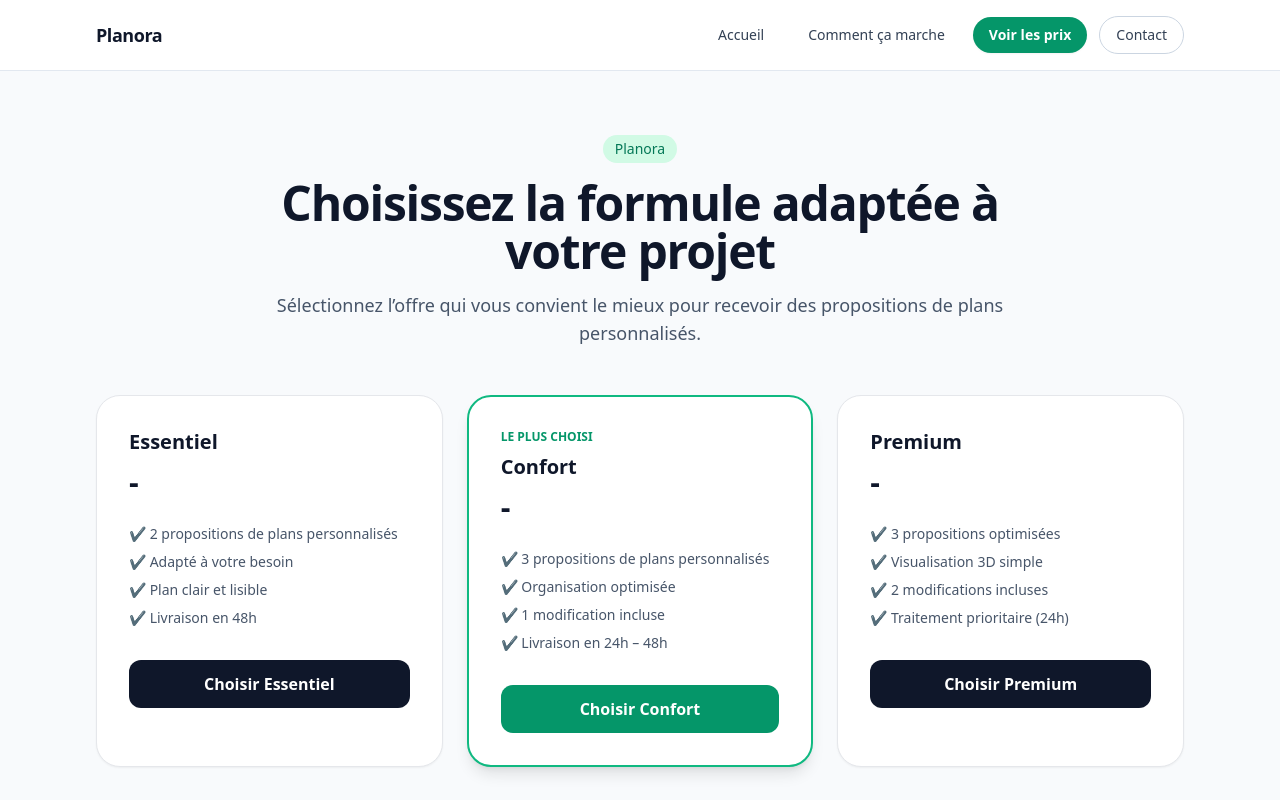
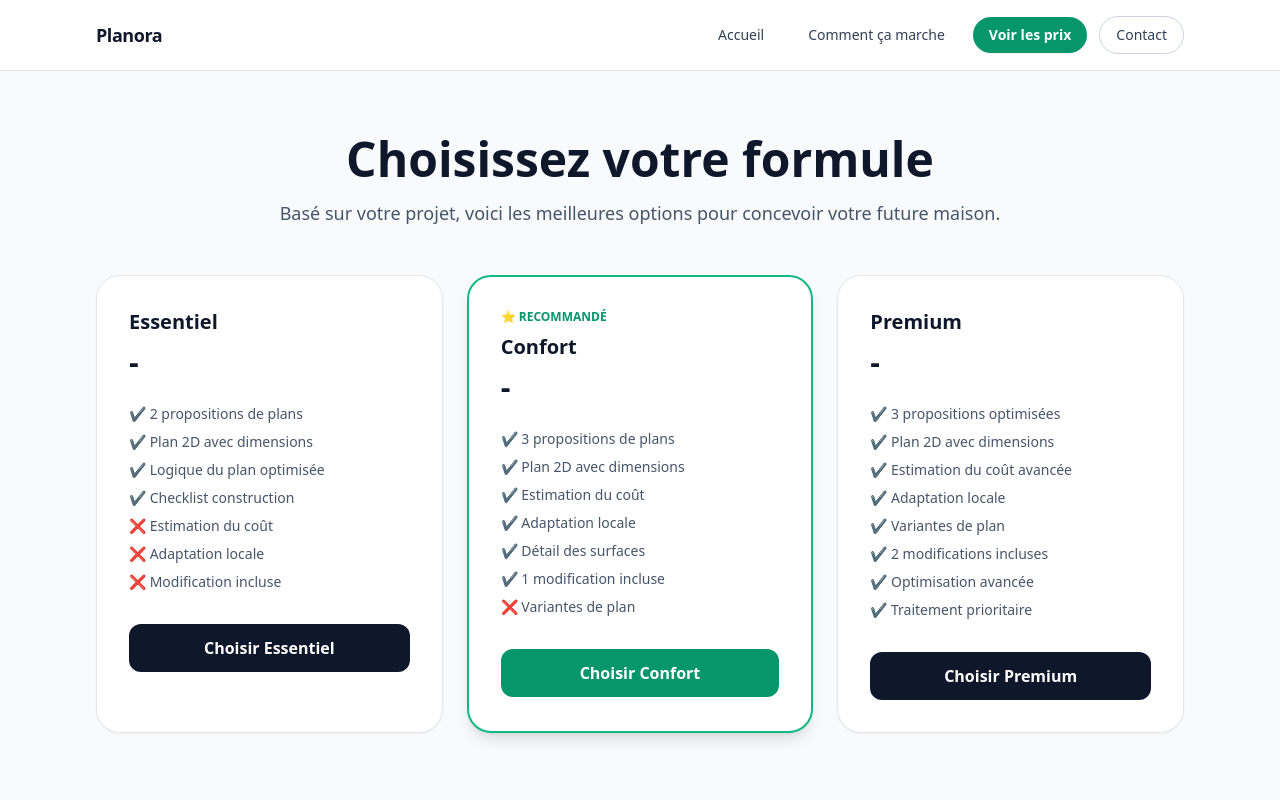
Before and after one commit to Sorel91/plan-africa-app, a Next.js app: page /offers in a window 1280 px wide. Shown: the top 800 px of the page. Built offline with nearby package versions, Linux system fonts and the light colour scheme; no server answers; the database is empty.

Commit message:
Update page.js

```diff
--- a/app/offers/page.js
+++ b/app/offers/page.js
@@ -62,64 +62,68 @@ export default function OffersPage() {
   return (
     <main className="min-h-screen bg-slate-50 text-slate-900">
       <section className="mx-auto max-w-6xl px-6 py-12 lg:px-8 lg:py-16">
+
+        {/* HEADER */}
         <div className="mx-auto max-w-3xl text-center">
-          <span className="inline-flex rounded-full bg-emerald-100 px-3 py-1 text-sm font-medium text-emerald-700">
-            Planora
-          </span>
-
-          <h1 className="mt-4 text-4xl font-bold tracking-tight sm:text-5xl">
-            Choisissez la formule adaptée à votre projet
+          <h1 className="text-4xl font-bold sm:text-5xl">
+            Choisissez votre formule
           </h1>
 
           <p className="mt-4 text-lg text-slate-600">
-            Sélectionnez l’offre qui vous convient le mieux pour recevoir des
-            propositions de plans personnalisés.
+            Basé sur votre projet, voici les meilleures options pour concevoir votre future maison.
           </p>
         </div>
 
-        {/* OFFRES D'ABORD */}
+        {/* OFFRES */}
         <div className="mt-12 grid gap-6 lg:grid-cols-3">
+
           {/* ESSENTIEL */}
           <div className="rounded-3xl border bg-white p-8 shadow-sm">
             <h3 className="text-xl font-semibold">{basic?.label || "Essentiel"}</h3>
             <p className="mt-2 text-3xl font-bold">{euro(basic?.amount)}</p>
 
             <ul className="mt-6 space-y-2 text-sm text-slate-600">
-              <li>✔ 2 propositions de plans personnalisés</li>
-              <li>✔ Adapté à votre besoin</li>
-              <li>✔ Plan clair et lisible</li>
-              <li>✔ Livraison en 48h</li>
+              <li>✔ 2 propositions de plans</li>
+              <li>✔ Plan 2D avec dimensions</li>
+              <li>✔ Logique du plan optimisée</li>
+              <li>✔ Checklist construction</li>
+              <li>❌ Estimation du coût</li>
+              <li>❌ Adaptation locale</li>
+              <li>❌ Modification incluse</li>
             </ul>
 
             <button
               onClick={() => handleCheckout("basic")}
-              className="mt-8 w-full rounded-xl bg-slate-900 px-4 py-3 font-semibold text-white hover:bg-slate-800"
+              className="mt-8 w-full rounded-xl bg-slate-900 px-4 py-3 text-white font-semibold hover:bg-slate-800"
             >
-              Choisir {basic?.label || "Essentiel"}
+              Choisir Essentiel
             </button>
           </div>
 
           {/* CONFORT */}
           <div className="rounded-3xl border-2 border-emerald-500 bg-white p-8 shadow-lg">
             <div className="mb-2 text-xs font-semibold text-emerald-600">
-              LE PLUS CHOISI
+              ⭐ RECOMMANDÉ
             </div>
 
             <h3 className="text-xl font-semibold">{standard?.label || "Confort"}</h3>
             <p className="mt-2 text-3xl font-bold">{euro(standard?.amount)}</p>
 
             <ul className="mt-6 space-y-2 text-sm text-slate-600">
-              <li>✔ 3 propositions de plans personnalisés</li>
-              <li>✔ Organisation optimisée</li>
+              <li>✔ 3 propositions de plans</li>
+              <li>✔ Plan 2D avec dimensions</li>
+              <li>✔ Estimation du coût</li>
+              <li>✔ Adaptation locale</li>
+              <li>✔ Détail des surfaces</li>
               <li>✔ 1 modification incluse</li>
-              <li>✔ Livraison en 24h – 48h</li>
+              <li>❌ Variantes de plan</li>
             </ul>
 
             <button
               onClick={() => handleCheckout("standard")}
-              className="mt-8 w-full rounded-xl bg-emerald-600 px-4 py-3 font-semibold text-white hover:bg-emerald-700"
+              className="mt-8 w-full rounded-xl bg-emerald-600 px-4 py-3 text-white font-semibold hover:bg-emerald-700"
             >
-              Choisir {standard?.label || "Confort"}
+              Choisir Confort
             </button>
           </div>
 
@@ -130,67 +134,38 @@ export default function OffersPage() {
 
             <ul className="mt-6 space-y-2 text-sm text-slate-600">
               <li>✔ 3 propositions optimisées</li>
-              <li>✔ Visualisation 3D simple</li>
+              <li>✔ Plan 2D avec dimensions</li>
+              <li>✔ Estimation du coût avancée</li>
+              <li>✔ Adaptation locale</li>
+              <li>✔ Variantes de plan</li>
               <li>✔ 2 modifications incluses</li>
-              <li>✔ Traitement prioritaire (24h)</li>
+              <li>✔ Optimisation avancée</li>
+              <li>✔ Traitement prioritaire</li>
             </ul>
 
             <button
               onClick={() => handleCheckout("premium")}
-              className="mt-8 w-full rounded-xl bg-slate-900 px-4 py-3 font-semibold text-white hover:bg-slate-800"
+              className="mt-8 w-full rounded-xl bg-slate-900 px-4 py-3 text-white font-semibold hover:bg-slate-800"
             >
-              Choisir {premium?.label || "Premium"}
+              Choisir Premium
             </button>
           </div>
+
         </div>
 
-        {/* RÉCAPITULATIF EN DESSOUS */}
+        {/* RÉCAP */}
         {requestData && (
-          <div className="mx-auto mt-14 max-w-4xl rounded-3xl border border-slate-200 bg-white p-6 shadow-sm">
-            <h2 className="text-xl font-semibold text-slate-900">
-              Récapitulatif de votre projet
+          <div className="mt-14 rounded-3xl border bg-white p-6 shadow-sm">
+            <h2 className="text-xl font-semibold">
+              Votre projet
             </h2>
 
-            <div className="mt-4 grid gap-4 sm:grid-cols-2">
-              <div className="rounded-2xl bg-slate-50 p-4">
-                <p className="text-sm text-slate-500">Lieu du projet</p>
-                <p className="mt-1 font-medium">{requestData.country || "-"}</p>
-              </div>
-
-              <div className="rounded-2xl bg-slate-50 p-4">
-                <p className="text-sm text-slate-500">Type de maison</p>
-                <p className="mt-1 font-medium">{requestData.house_type || "-"}</p>
-              </div>
-
-              <div className="rounded-2xl bg-slate-50 p-4">
-                <p className="text-sm text-slate-500">Nombre de chambres</p>
-                <p className="mt-1 font-medium">{requestData.bedrooms || "-"}</p>
-              </div>
-
-              <div className="rounded-2xl bg-slate-50 p-4">
-                <p className="text-sm text-slate-500">Surface</p>
-                <p className="mt-1 font-medium">{requestData.surface || "-"}</p>
-              </div>
-
-              <div className="rounded-2xl bg-slate-50 p-4 sm:col-span-2">
-                <p className="text-sm text-slate-500">Budget</p>
-                <p className="mt-1 font-medium">{requestData.budget || "-"}</p>
-              </div>
-            </div>
-
-            <div className="mt-4 rounded-2xl bg-slate-50 p-4">
-              <p className="text-sm text-slate-500">Description du projet</p>
-              <p className="mt-1 whitespace-pre-line font-medium">
-                {requestData.description || "-"}
-              </p>
-            </div>
+            <p className="mt-2 text-sm text-slate-600">
+              {requestData.description}
+            </p>
           </div>
         )}
 
-        <p className="mt-10 text-center text-sm text-slate-500">
-          Ces plans sont destinés à la pré-conception et ne remplacent pas un
-          plan technique de construction.
-        </p>
       </section>
     </main>
   );
```
